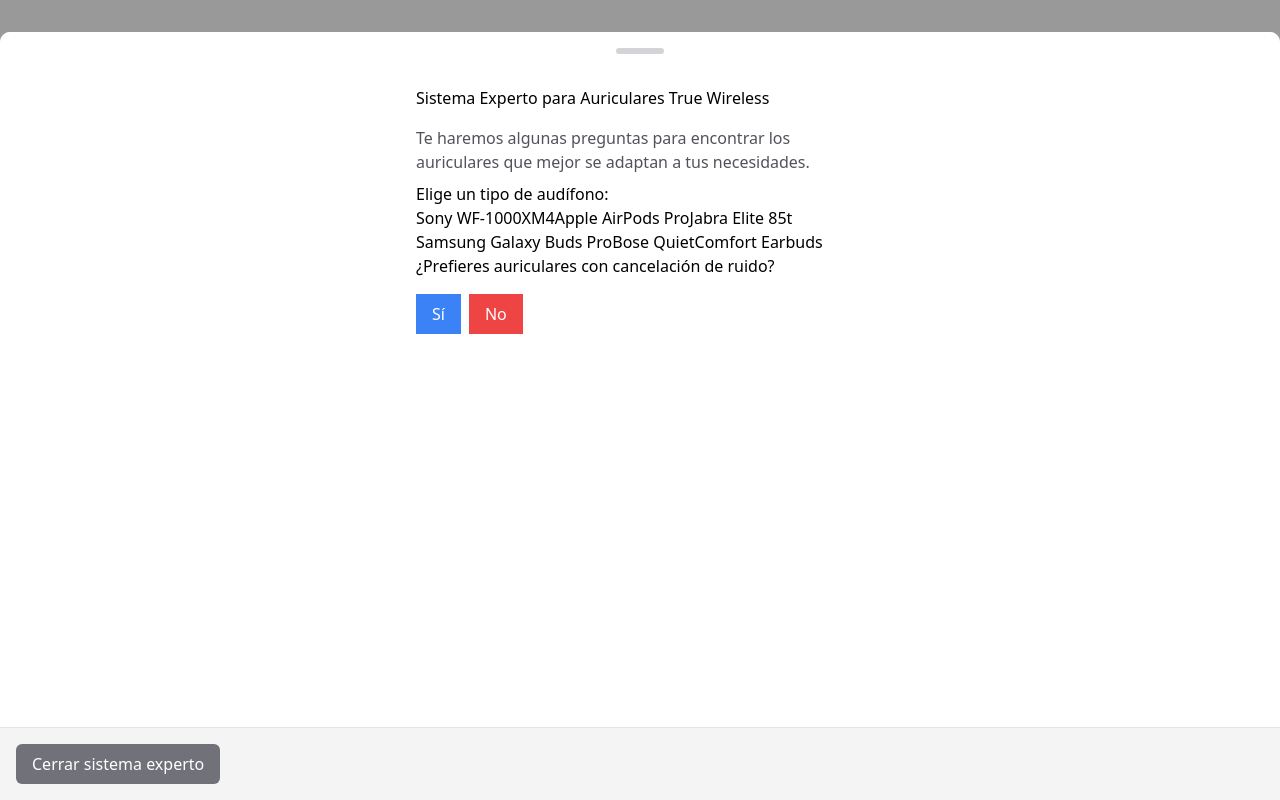
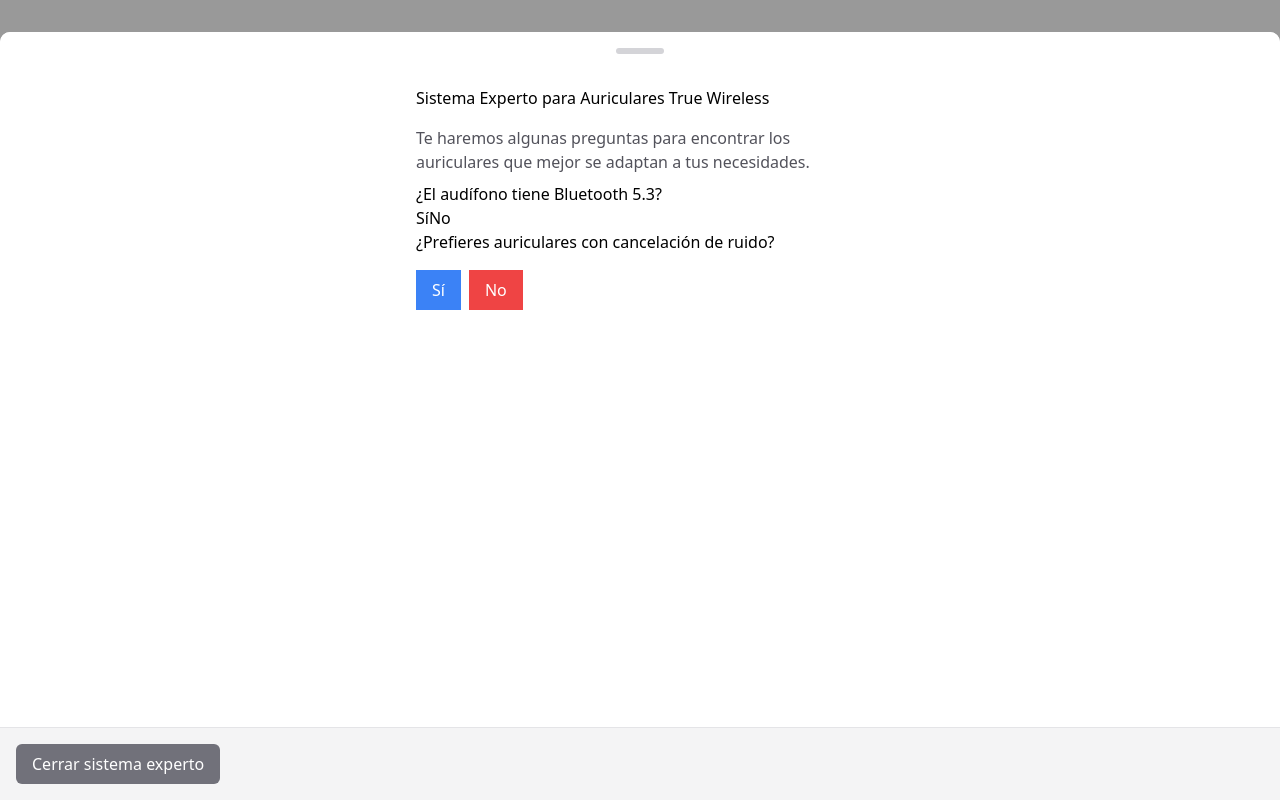
Before and after one commit to croko22/sistema-experto-earbuds, a React (Vite) app: page / in a window 1280 px wide. Both pictures are taken after a click on the button "Encuentra tus auriculares ideales". Built offline with nearby package versions, Linux system fonts and the light colour scheme.

Commit message:
Checkpoint

```diff
--- a/src/components/Recomendador.tsx
+++ b/src/components/Recomendador.tsx
@@ -1,94 +1,110 @@
 import React, { useState } from "react";
 
 const knowledgeBase = {
-  "Sony WF-1000XM4": ["Bluetooth 5.3", "Conexión Multipunto Continua"],
-  "Apple AirPods Pro": ["Bluetooth 5.3", "Conexión Multipunto Continua"],
-  "Jabra Elite 85t": ["Bluetooth 5.3", "Conexión Multipunto Continua"],
-  "Samsung Galaxy Buds Pro": ["Bluetooth 5.3", "Conexión Multipunto Continua"],
-  "Bose QuietComfort Earbuds": [
+  // Updated with more features and values
+  "Sony WF-1000XM4": [
     "Bluetooth 5.3",
     "Conexión Multipunto Continua",
+    "Cancelación de Ruido Activa",
+    "Sonido de Alta Fidelidad",
+    "Batería de Larga Duración",
+    "Diseño Ergonómico",
+  ],
+  "Apple AirPods Pro": [
+    "Bluetooth 5.3",
+    "Conexión Multipunto Continua",
+    "Cancelación de Ruido Activa",
+    "Modo Transparencia",
+    "Sonido Envolvente",
+    "Ajuste Personalizado",
+  ],
+  "Jabra Elite 85t": [
+    "Bluetooth 5.2",
+    "Conexión Multipunto Continua",
+    "Cancelación de Ruido Activa",
+    "HearThrough",
+    "Sonido Personalizable",
+    "Ajuste Cómodo",
+  ],
+  "Samsung Galaxy Buds Pro": [
+    "Bluetooth 5.2",
+    "Conexión Multipunto Continua",
+    "Cancelación de Ruido Activa",
+    "Sonido Envolvente con Dolby Atmos",
+    "Modo Juego de Baja Latencia",
+    "Carga Inalámbrica",
+  ],
+  "Bose QuietComfort Earbuds": [
+    "Bluetooth 5.1",
+    "Cancelación de Ruido Activa Líder en la Industria",
+    "Modo de Conciencia Natural",
+    "Sonido Realista",
+    "Batería de Larga Duración",
+    "Ajuste Personalizado",
   ],
 };
 
+const sintomas = [
+  "Bluetooth 5.3",
+  "Bluetooth 5.2",
+  "Bluetooth 5.1",
+  "Cancelación de Ruido Activa",
+  "Cancelación de Ruido Activa Líder en la Industria",
+  "Sonido de Alta Fidelidad",
+  "Sonido Envolvente",
+  "Sonido Realista",
+  "Sonido Personalizable",
+  "Batería de Larga Duración",
+  "Carga Inalámbrica",
+  "Diseño Ergonómico",
+  "Ajuste Personalizado",
+  "Ajuste Cómodo",
+  "Modo Transparencia",
+  "Modo de Conciencia Natural",
+  "Modo Juego de Baja Latencia",
+];
+
 function Recomendador() {
-  const [tipo, setTipo] = useState("");
-  const [respuesta, setRespuesta] = useState([]);
-  const [pregunta, setPregunta] = useState("");
+  const [respuestas, setRespuestas] = useState({});
+  const [preguntaIndex, setPreguntaIndex] = useState(0);
   const [diagnostico, setDiagnostico] = useState("");
 
-  const iniciarDiagnostico = (tipo) => {
-    const sintomas = knowledgeBase[tipo];
-    const siguiente = siguientePregunta(sintomas, respuesta);
-    setTipo(tipo);
-    setPregunta(siguiente);
-  };
+  const procesarRespuesta = (respuesta) => {
+    const preguntaActual = `¿El audífono tiene ${sintomas[preguntaIndex]}?`;
+    const nuevosHechos = { ...respuestas, [preguntaActual]: respuesta };
+    setRespuestas(nuevosHechos);
 
-  const procesarRespuesta = (respuesta) => {
-    const nuevosHechos = [...respuesta, pregunta];
-    setRespuesta(nuevosHechos);
-    const diagnostico = obtenerDiagnostico(nuevosHechos);
-    if (diagnostico) {
+    if (preguntaIndex + 1 < sintomas.length) {
+      setPreguntaIndex(preguntaIndex + 1);
+    } else {
+      const diagnostico = obtenerDiagnostico(nuevosHechos);
       setDiagnostico(diagnostico);
-    } else {
-      const sintomas = knowledgeBase[tipo];
-      const siguiente = siguientePregunta(sintomas, nuevosHechos);
-      setPregunta(siguiente);
     }
-  };
-
-  const siguientePregunta = (sintomas, hechosConocidos) => {
-    for (let sintoma of sintomas) {
-      if (
-        !hechosConocidos.includes(sintoma) &&
-        !hechosConocidos.includes(`no-${sintoma}`)
-      ) {
-        return sintoma;
-      }
-    }
-    return "";
   };
 
   const obtenerDiagnostico = (hechosConocidos) => {
     for (let key in knowledgeBase) {
-      if (Array.isArray(knowledgeBase[key])) {
-        const sintomas = knowledgeBase[key];
-        if (sintomas.every((sintoma) => hechosConocidos.includes(sintoma))) {
-          return key;
-        }
+      const audifonoSintomas = knowledgeBase[key];
+      if (
+        audifonoSintomas.every(
+          (sintoma) =>
+            hechosConocidos[`¿El audífono tiene ${sintoma}?`] === "Sí"
+        )
+      ) {
+        return key;
       }
     }
-    return "";
+    return "No se pudo determinar el audífono recomendado.";
   };
 
   return (
     <div>
-      {!pregunta && !diagnostico && (
+      {preguntaIndex < sintomas.length && !diagnostico && (
         <div>
-          <h3>Elige un tipo de audífono:</h3>
+          <h3>¿El audífono tiene {sintomas[preguntaIndex]}?</h3>
           <div>
-            {Object.keys(knowledgeBase).map((tipo) => (
-              <button key={tipo} onClick={() => iniciarDiagnostico(tipo)}>
-                {tipo}
-              </button>
-            ))}
-          </div>
-        </div>
-      )}
-      {pregunta && (
-        <div>
-          <h3>{pregunta}</h3>
-          <div>
-            <button onClick={() => procesarRespuesta([...respuesta, pregunta])}>
-              Sí
-            </button>
-            <button
-              onClick={() =>
-                procesarRespuesta([...respuesta, `no-${pregunta}`])
-              }
-            >
-              No
-            </button>
+            <button onClick={() => procesarRespuesta("Sí")}>Sí</button>
+            <button onClick={() => procesarRespuesta("No")}>No</button>
           </div>
         </div>
       )}
```
